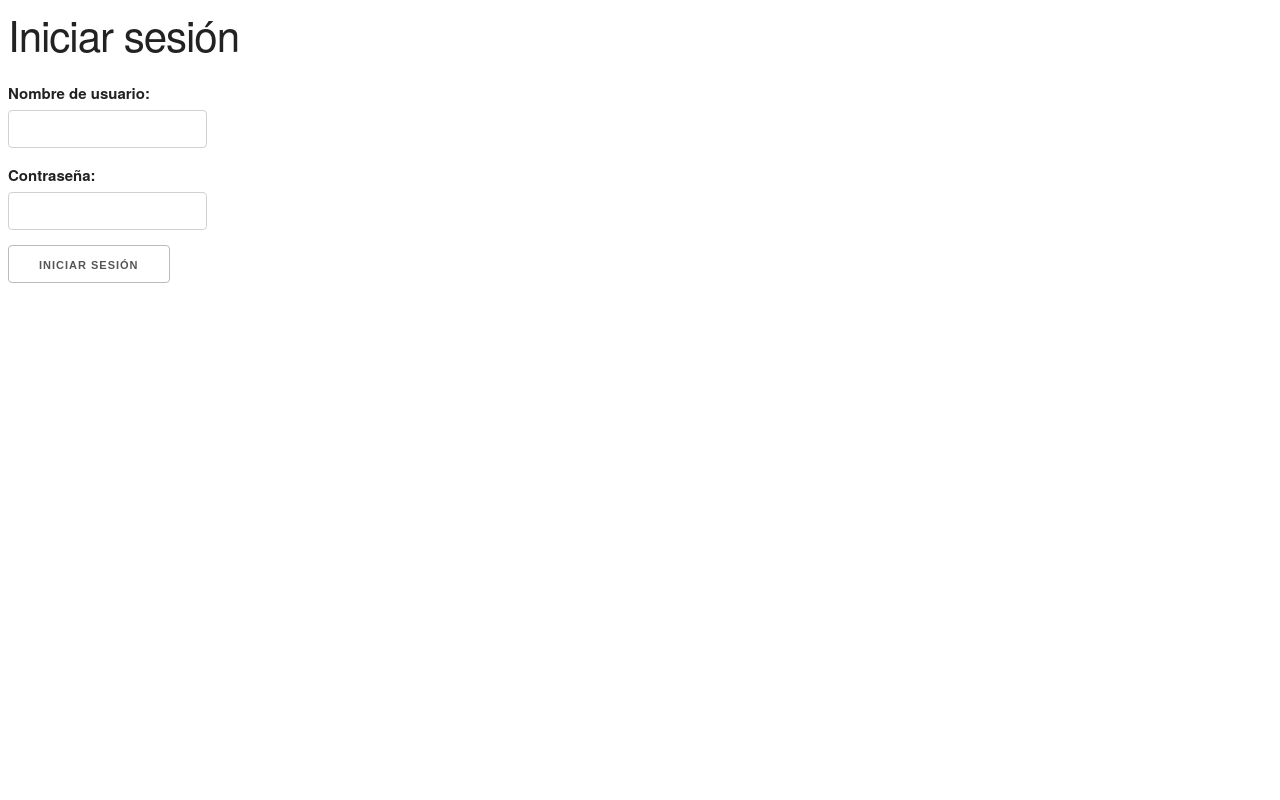
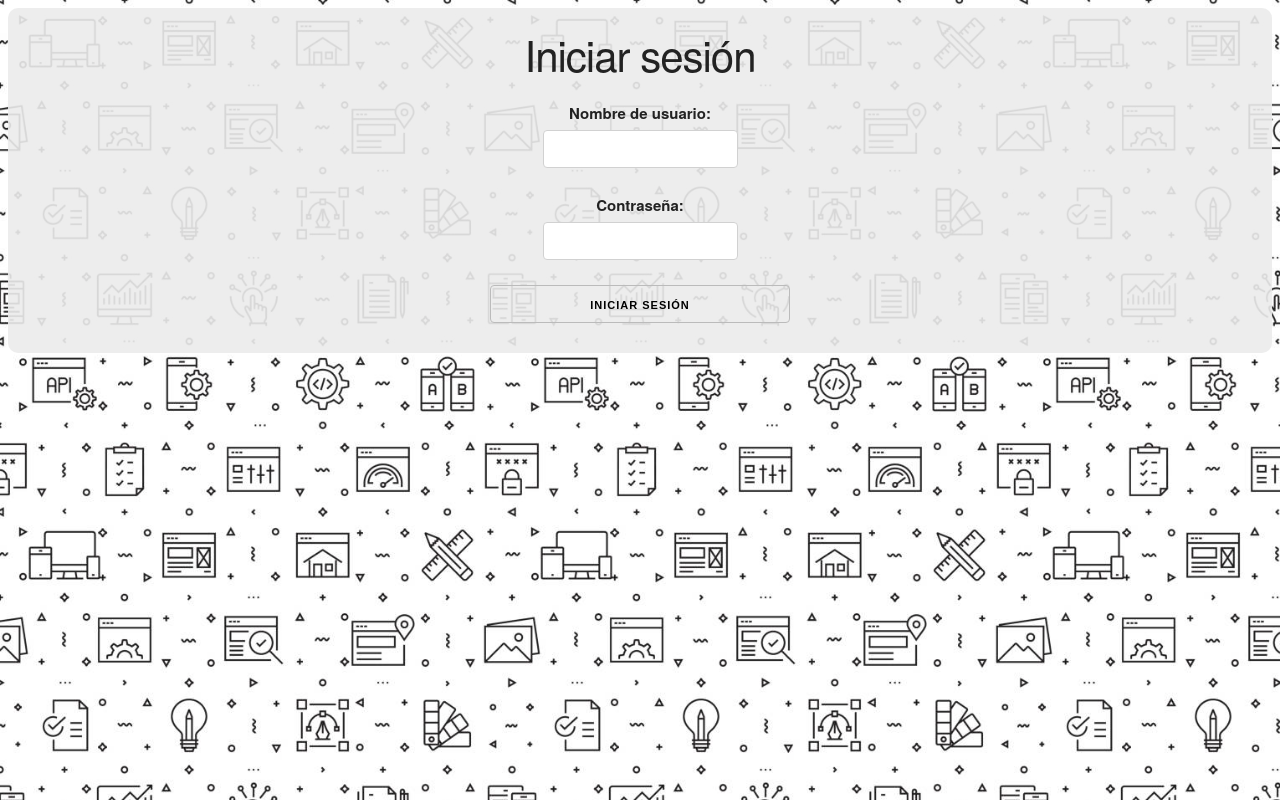
Before and after one commit to DiegoYC/evertec_frontend, a React (Create React App) app: page / in a window 1280 px wide. Built offline with nearby package versions, Linux system fonts and the light colour scheme; no server answers.

Commit message:
Style Update

```diff
--- /dev/null
+++ b/src/features/auth/AuthForm.css
@@ -0,0 +1,34 @@
+  .auth-form-container {
+    background-color: rgba(235, 235, 235, 0.9);
+    padding: 20px;
+    border-radius: 10px;
+    text-align: center;
+  }
+
+  .auth-form-container form {
+    display: flex;
+    flex-direction: column;
+    align-items: center;
+    justify-content: center;
+    width: 300px;
+    margin: auto;
+  }
+
+  .auth-form-container form > div {
+    margin-bottom: 15px;
+  }
+
+  .auth-form-container form label {
+    margin-bottom: 5px;
+  }
+
+  .auth-form-container form input {
+    width: 100%;
+    padding: 8px;
+    margin-bottom: 10px;
+  }
+
+  .auth-form-container form button {
+    width: 100%;
+    color: black;
+  }
--- a/src/features/auth/AuthForm.jsx
+++ b/src/features/auth/AuthForm.jsx
@@ -2,6 +2,7 @@ import React, { useState } from 'react';
 import { useDispatch, useSelector } from 'react-redux';
 import { loginUser } from './authSlice';
 import { Redirect } from 'react-router-dom';
+import './AuthForm.css';
 
 const AuthForm = () => {
   const [username, setUsername] = useState('');
@@ -21,7 +22,7 @@ const AuthForm = () => {
   }
 
   return (
-    <div>
+    <div className="auth-form-container">
       <h2>Iniciar sesión</h2>
       <form onSubmit={handleSubmit}>
         <div>
--- a/src/features/tareas/TareaList.jsx
+++ b/src/features/tareas/TareaList.jsx
@@ -3,6 +3,8 @@ import { useDispatch, useSelector } from "react-redux";
 import { Link, Redirect } from "react-router-dom";
 import { fetchTareas, deleteTarea } from "./tareasSlice";
 import { logout } from '../../features/auth/authSlice';
+
+import './Tareas.css';
 
 export function TareaList() {
   const dispatch = useDispatch();
@@ -30,18 +32,14 @@ export function TareaList() {
   return (
     <div className="container">
       <div className="row">
-        <h1>Redux CRUD Tareas</h1>
+        <h1>Redux CRUD - Lista de Tareas</h1>
       </div>
-      <div className="row">
-        <div className="two columns">
+      <div className="button-head">
+        <Link to="/add-tarea">
+          <button className="button-primary">Agregar Tarea</button>
+        </Link>
 
-        </div>
-        <div className="two columns">
-          <Link to="/add-tarea">
-            <button className="button-primary">Agregar Tarea</button>
-          </Link>
-          <button onClick={handleLogout}>Cerrar Sesión</button>
-        </div>
+        <button className="logout-button" onClick={handleLogout}>Cerrar Sesión</button>
       </div>
       <div className="row">
         {loading ? (
@@ -54,7 +52,8 @@ export function TareaList() {
                 <th>Tarea</th>
                 <th>Creación</th>
                 <th>Actualización</th>
-                <th>Activo</th>
+                <th>Activo?</th>
+                <th></th>
               </tr>
             </thead>
             <tbody>
@@ -66,10 +65,10 @@ export function TareaList() {
                     <td>{fechaModificacion}</td>
                     <td><input type="checkbox" checked={vigente} disabled="disabled"/></td>
                     <td>
-                      <button onClick={() => handleDelete(id)}>Eliminar</button>
                       <Link to={`/edit-tarea/${id}`}>
-                        <button>Editar</button>
+                        <button className="button-primary">Editar</button>
                       </Link>
+                      <button onClick={() => handleDelete(id)} className="button-primary">Eliminar</button>
                     </td>
                   </tr>
                 ))}
--- /dev/null
+++ b/src/features/tareas/Tareas.css
@@ -0,0 +1,38 @@
+  .container {
+    background-color: rgba(235, 235, 235, 0.9);
+    padding: 20px;
+    border-radius: 10px;
+    text-align: center;
+  }
+
+  .row {
+    display: flex; /* Establece el contenedor como un flex container */
+    justify-content: center; /* Centra horizontalmente los elementos hijos */
+  }
+
+  .three.columns {
+    margin: 0 auto;
+    width: 50%;
+  }
+
+  .button-head {
+    display: flex;
+    justify-content: flex-end;
+    margin-bottom: 10px;
+  }
+
+  .button-head button {
+    margin-left: 10px;
+  }
+
+  .button-head button.logout-button {
+    background-color: transparent;
+    color: #ff3b30;
+    border: 1px solid #ff3b30;
+    transition: color 0.3s, border-color 0.3s; /* Agrega una transición suave */
+  }
+
+  .button-head button.logout-button:hover {
+    background-color: #ff3b30;
+    color: white;
+  }
--- a/src/index.js
+++ b/src/index.js
@@ -4,6 +4,8 @@ import { Provider } from 'react-redux';
 import React from 'react';
 import store from './store';
 
+import './styles/globalStyles.css';
+
 createRoot(document.getElementById('root')).render(
   <Provider store={store}>
     <App />
--- /dev/null
+++ b/src/styles/globalStyles.css
@@ -0,0 +1,7 @@
+  body {
+    background-image: url('../images/backgrounds/bg-612x612.jpg');
+    background-size: cover;
+    background-repeat: repeat;
+    background-attachment: fixed;
+    background-size: 40%;
+  }
```
Also changed, not shown: src/images/backgrounds/bg-612x612.jpg (added).
